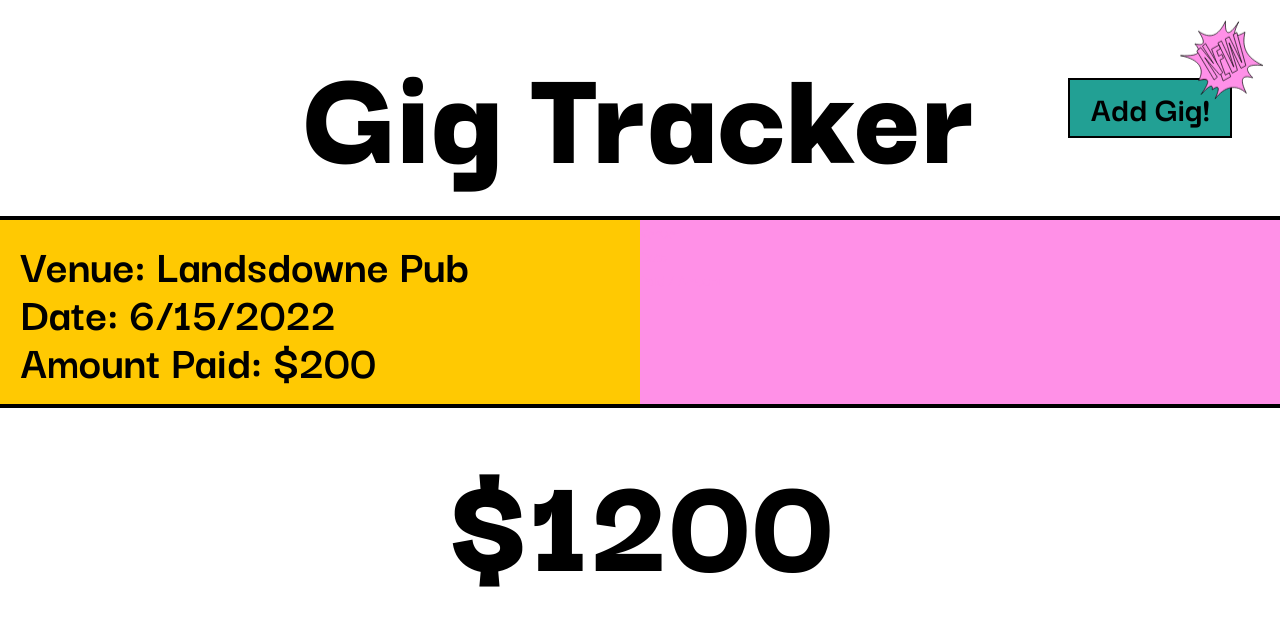
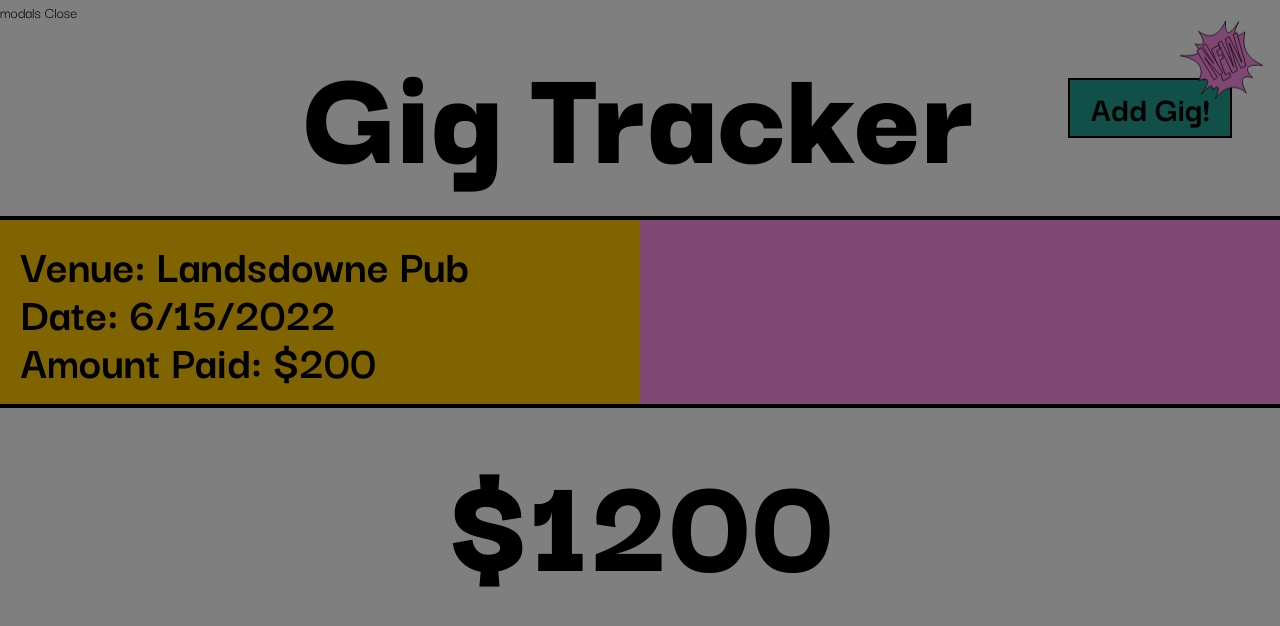
Before and after one commit to MarkDonatelli/gigTracker, a Vue app: page / in a window 1280 px wide. Both pictures are taken after a click on the button "Add Gig!". Shown: the top 626 px of the page. Built offline with nearby package versions, Linux system fonts and the light colour scheme.

Commit message:
modal functionality setup

```diff
--- a/src/App.vue
+++ b/src/App.vue
@@ -1,7 +1,22 @@
 <script setup>
+/*
+imports
+*/
+import { reactive } from 'vue';
 import GigList from '@/components/GigList.vue';
 import GigTotal from '@/components/GigTotal.vue';
 import AddGigModal from '@/components/AddGigModal.vue';
+
+/*
+modals
+*/
+const modals = reactive({
+  addGig: false,
+});
+
+const openGigModal = () => {
+  modals.addGig = true;
+};
 </script>
 
 <template>
@@ -14,6 +29,7 @@ import AddGigModal from '@/components/AddGigModal.vue';
           src="@/assets/images/new.svg"
         />
         <button
+          @click="openGigModal"
           class="btn btn-standard text-4xl font-bold border-black border-2 px-5 py-2 m-4 bg-green"
         >
           Add Gig!
@@ -25,7 +41,7 @@ import AddGigModal from '@/components/AddGigModal.vue';
   <GigList />
   <GigTotal />
 
-  <AddGigModal />
+  <AddGigModal v-if="modals.addGig" v-model="modals.addGig" />
 </template>
 
 <style>
--- a/src/components/AddGigModal.vue
+++ b/src/components/AddGigModal.vue
@@ -1,22 +1,35 @@
 <script setup>
 /*
-imports
+props
 */
 
-import { ref } from 'vue';
+const props = defineProps({
+  modelValue: {
+    type: Boolean,
+    default: false,
+  },
+});
 
 /*
-modal
+emits
 */
 
-const isActive = ref(false);
+const emit = defineEmits(['update:modelValue']);
+
+/*
+close modal
+*/
+const closeModal = () => {
+  emit('update:modelValue', false);
+};
 </script>
 
 <template>
   <div
-    v-if="isActive"
+    v-if="props.modelValue"
     class="modal bg-black/50 h-screen absolute top-0 right-0 left-0"
   >
-    modal
+    modals
+    <button @click="closeModal">Close</button>
   </div>
 </template>
```
